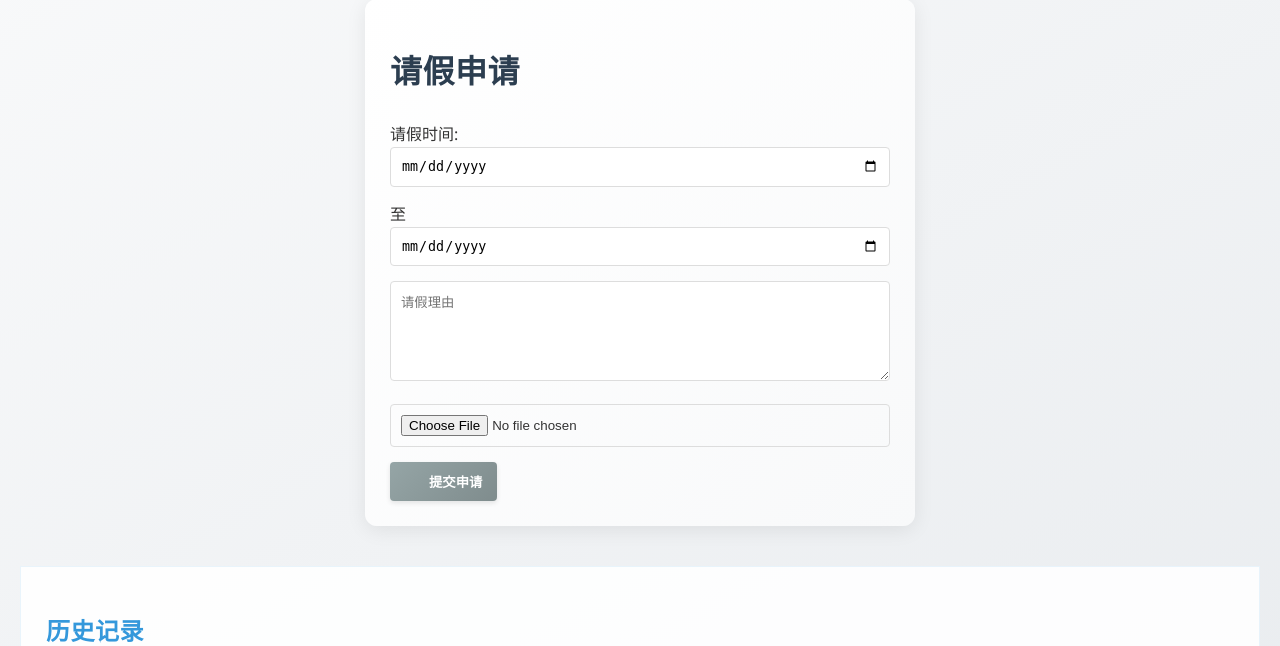
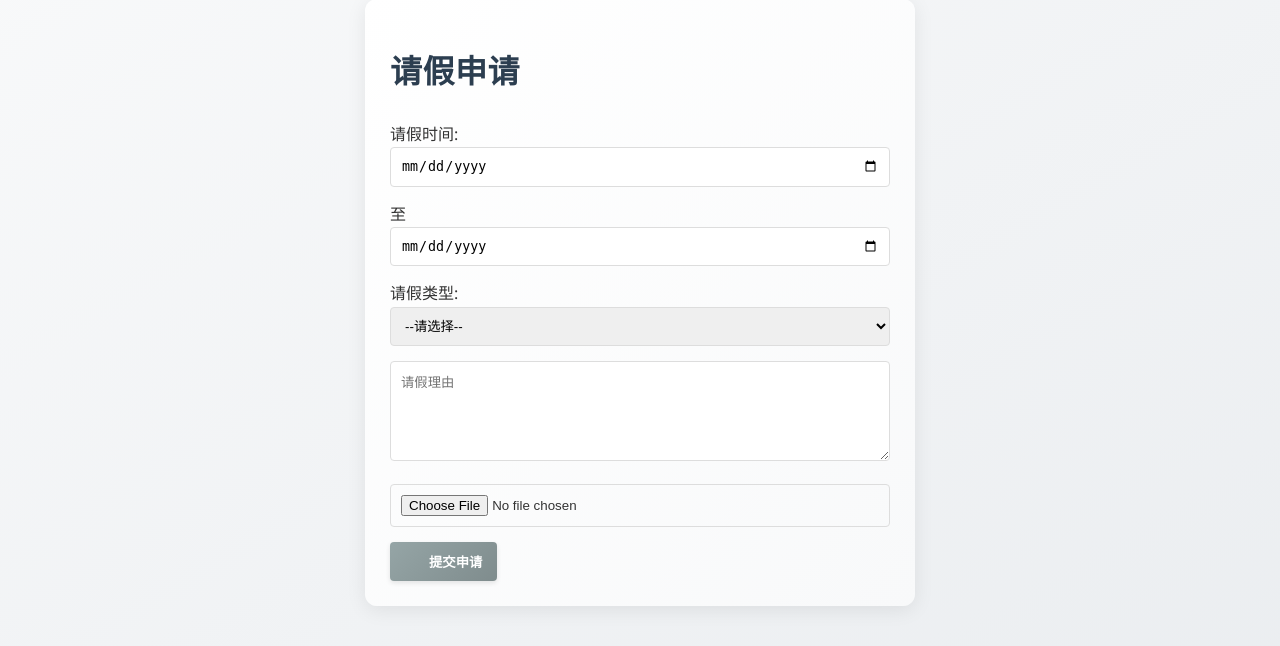
Before and after one commit to GZXai/Student-Leave-Management-System, a Flask app: page /student in a window 1280 px wide. Shown: the part 51-697 px from the top of the page. Run offline with Flask 3, Linux system fonts and the light colour scheme; the visitor is signed in with stand-in values (Sample User, id 1); data that the repository does not hold is empty.

Commit message:
增加请假类型分类

```diff
--- a/app.py
+++ b/app.py
@@ -35,6 +35,7 @@
     id = db.Column(db.Integer, primary_key=True)
     student_id = db.Column(db.Integer)
     reason = db.Column(db.String(500))
+    leave_type = db.Column(db.String(20))  # 新增请假类型字段
     start_date = db.Column(db.DateTime)
     end_date = db.Column(db.DateTime)
     status = db.Column(db.String(20), default='pending')
@@ -74,7 +75,6 @@
         return redirect(url_for('login'))
 
     if request.method == 'POST':
-        # 处理文件上传
         file = request.files.get('attachment')
         file_path = None
         if file and file.filename:
@@ -89,10 +89,11 @@
         new_request = LeaveRequest(
             student_id=session['user_id'],
             reason=request.form['reason'],
+            leave_type=request.form['leave_type'],  # 新增请假类型
             start_date=datetime.strptime(request.form['start_date'], '%Y-%m-%d'),
             end_date=datetime.strptime(request.form['end_date'], '%Y-%m-%d'),
             ai_check='valid' if ai_result['is_valid'] else 'invalid',
-            ai_details=json.dumps(ai_result['details']),  # 新增字段存储详细结果
+            ai_details=json.dumps(ai_result['details']),
             attachment_path=file_path
         )
         db.session.add(new_request)
--- a/templates/student.html
+++ b/templates/student.html
@@ -15,6 +15,16 @@
                 </label>
                 <label>至
                     <input type="date" name="end_date" required>
+                </label>
+            </div>
+            <div class="form-group">
+                <label>请假类型:
+                    <select name="leave_type" required>
+                        <option value="">--请选择--</option>
+                        <option value="sick">病假</option>
+                        <option value="personal">事假</option>
+                        <option value="official">公假</option>
+                    </select>
                 </label>
             </div>
             <textarea name="reason" placeholder="请假理由" required></textarea>
--- a/utils/doc_gen.py
+++ b/utils/doc_gen.py
@@ -13,6 +13,7 @@
 
     content = [
         f"学生ID: {request.student_id}",
+        f"请假类型: {'病假' if request.leave_type == 'sick' else '事假' if request.leave_type == 'personal' else '公假'}",
         f"请假时间: {request.start_date.strftime('%Y-%m-%d')}至{request.end_date.strftime('%Y-%m-%d')}",
         f"请假理由: {request.reason}",
         f"审批状态: {request.status.upper()}",
```
Also changed, not shown: templates/teacher.html (+7 -0 lines), 1 other file.
